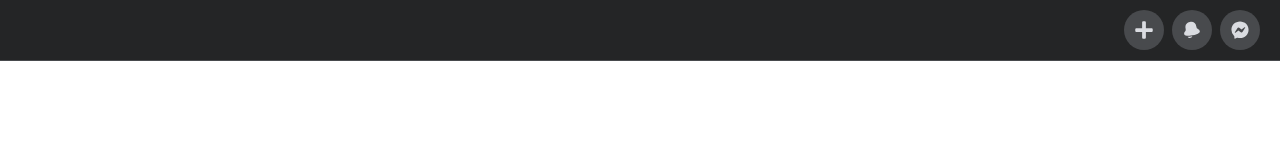
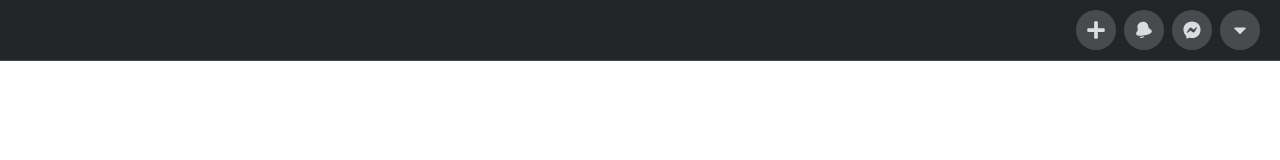
Before and after one commit to ShakexSempe/react-dropdown-menu, a React (Create React App) app: page / in a window 1280 px wide. Shown: the top 160 px of the page. Built offline with nearby package versions, Linux system fonts and the light colour scheme.

Commit message:
nav-item useState

```diff
--- a/src/App.js
+++ b/src/App.js
@@ -1,4 +1,3 @@
-import React from 'react';
 import { ReactComponent as BellIcon } from './icons/bell.svg';
 import { ReactComponent as MessengerIcon } from './icons/messenger.svg';
 import { ReactComponent as CaretIcon } from './icons/caret.svg';
@@ -7,12 +6,20 @@ import { ReactComponent as CogIcon } from './icons/cog.svg';
 import { ReactComponent as ChevronIcon } from './icons/chevron.svg';
 import { ReactComponent as BoltIcon } from './icons/bolt.svg';
 
+import React, { useState } from 'react';
+
+
 function App() {
   return (
     <Navbar>
       <NavItem icon={<PlusIcon />}/>
       <NavItem icon={<BellIcon />}/>
       <NavItem icon={<MessengerIcon />}/>
+
+      <NavItem icon={<CaretIcon />}>
+        {/* dropdown goes here */}
+
+      </NavItem>
     </Navbar>
   );
 }
@@ -28,11 +35,16 @@ function Navbar(props) {
 }
 
 function NavItem(props) {
+
+  const [open, setOpen] = useState(false);
+
   return (
     <li className="nav-item">
-      <a href="#" className="icon-button">
+      <a href="#" className="icon-button" onClick={() => setOpen(!open)}>
         {props.icon}
       </a>
+
+      {open && props.children}
     </li>
   )
 }
```
